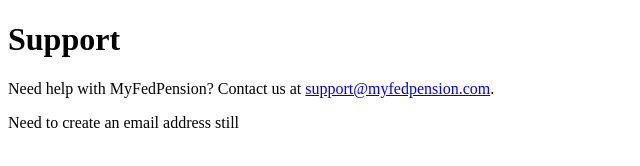
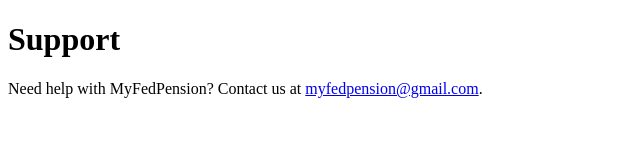
Before and after one commit to jry2024/MyFedPension, a plain HTML site: page support.html in a window 1280 px wide. Shown: the whole page, without its empty margins (0-640 px from the left). Drawn offline with Linux system fonts and the light colour scheme.

Commit message:
Update support.html

```diff
--- a/support.html
+++ b/support.html
@@ -7,7 +7,6 @@
 </head>
 <body>
     <h1>Support</h1>
-    <p>Need help with MyFedPension? Contact us at <a href="mailto:support@myfedpension.com">support@myfedpension.com</a>.</p>
-    <p>Need to create an email address still</p>
+    <p>Need help with MyFedPension? Contact us at <a href="mailto:myfedpension@gmail.com">myfedpension@gmail.com</a>.</p>
 </body>
 </html>
```
